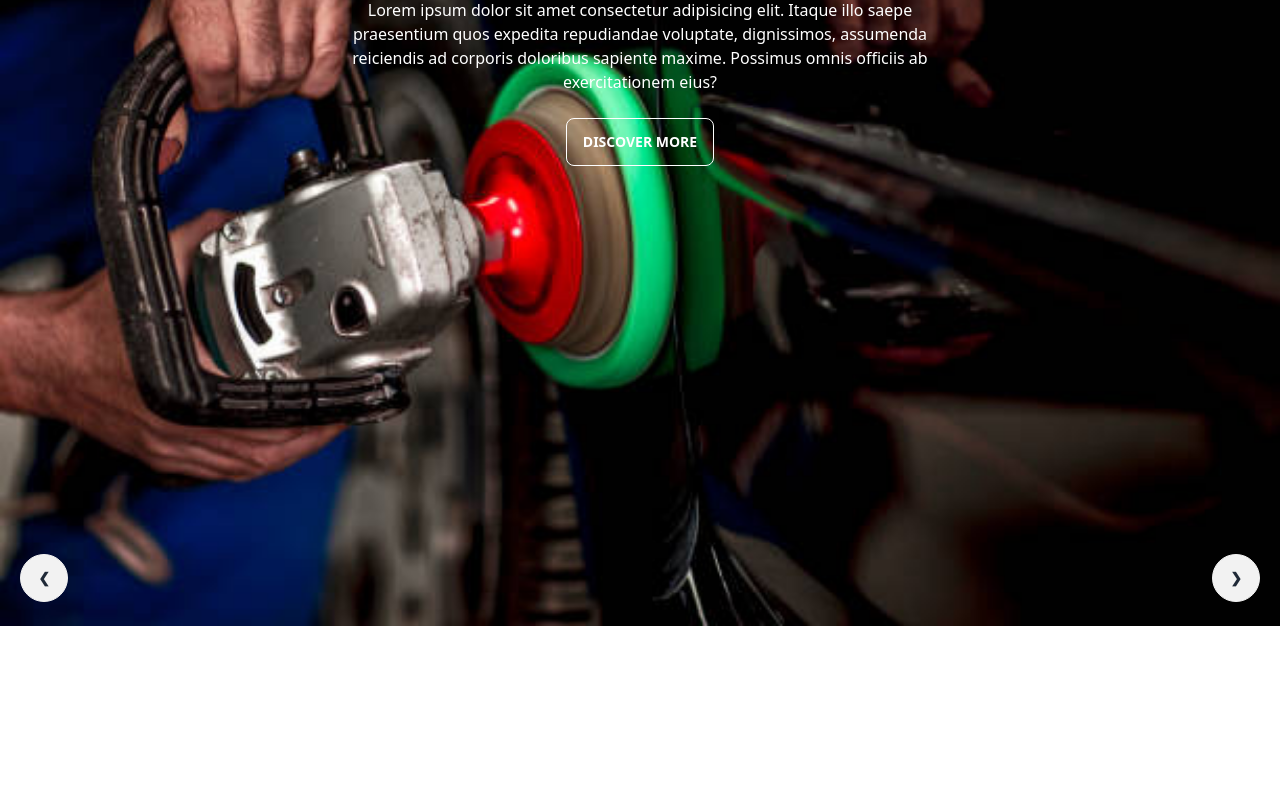
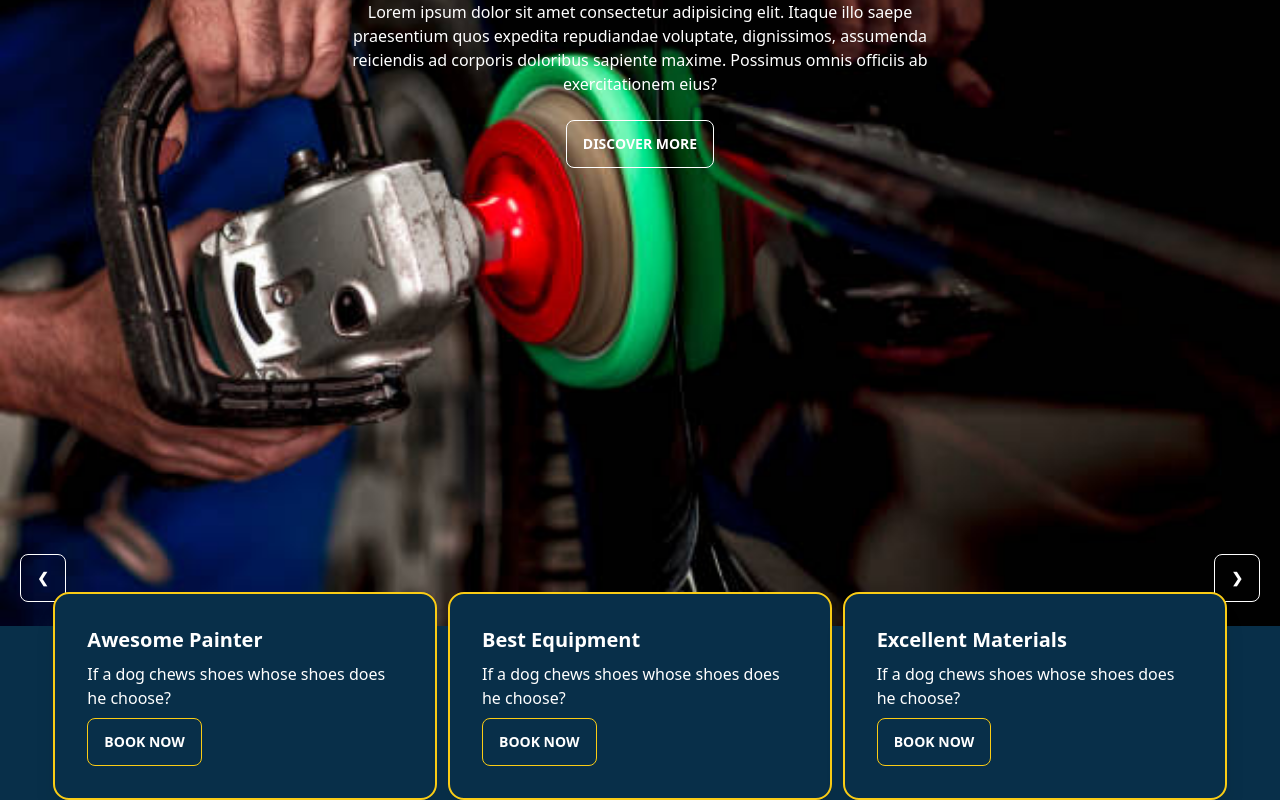
Before and after one commit to Shahriar090/car-painting-workshop-client, a React (Vite) app: page / in a window 1280 px wide. Shown: the part 435-1235 px from the top of the page. Before the commit the page ends 1067 px from the top, so only its background shows below. Built offline with nearby package versions, Linux system fonts and the light colour scheme.

Commit message:
Added short description

```diff
--- a/package.json
+++ b/package.json
@@ -14,6 +14,7 @@
     "match-sorter": "^6.3.1",
     "react": "^18.2.0",
     "react-dom": "^18.2.0",
+    "react-icons": "^4.10.1",
     "react-router-dom": "^6.14.2",
     "sort-by": "^1.2.0"
   },
--- a/src/Pages/Home/Home/Home.jsx
+++ b/src/Pages/Home/Home/Home.jsx
@@ -1,10 +1,12 @@
 import React from 'react';
 import Slider from '../Slider/Slider';
+import ShortDescription from '../ShortDescription/ShortDescription';
 
 const Home = () => {
     return (
         <div>
             <Slider></Slider>
+            <ShortDescription></ShortDescription>
         </div>
     );
 };
--- /dev/null
+++ b/src/Pages/Home/ShortDescription/ShortDescription.jsx
@@ -0,0 +1,41 @@
+import React from "react";
+
+
+const ShortDescription = () => {
+  return (
+    <div className=" bg-sky-950 grid grid-cols-1 lg:grid-cols-3 px-12 -mt-10">
+        {/* card 01 */}
+      <div className="card w-96 bg-sky-950 text-white shadow-xl border-2 border-yellow-400 mx-auto">
+        <div className="card-body">
+          <h2 className="card-title">Awesome Painter</h2>
+          <p>If a dog chews shoes whose shoes does he choose?</p>
+          <div className="card-actions justify-start">
+            <button className="btn btn-outline text-white border-yellow-400 hover:bg-sky-700">Book Now</button>
+          </div>
+        </div>
+      </div>
+        {/* card 02 */}
+      <div className="card w-96 bg-sky-950 text-white shadow-xl border-2 border-yellow-400 mx-auto">
+        <div className="card-body">
+          <h2 className="card-title">Best Equipment</h2>
+          <p>If a dog chews shoes whose shoes does he choose?</p>
+          <div className="card-actions justify-start">
+            <button className="btn btn-outline text-white border-yellow-400 hover:bg-sky-700">Book Now</button>
+          </div>
+        </div>
+      </div>
+        {/* card 03 */}
+      <div className="card w-96 bg-sky-950 text-white shadow-xl border-2 border-yellow-400 mx-auto">
+        <div className="card-body">
+          <h2 className="card-title">Excellent Materials</h2>
+          <p>If a dog chews shoes whose shoes does he choose?</p>
+          <div className="card-actions justify-start">
+            <button className="btn btn-outline text-white border-yellow-400 hover:bg-sky-700">Book Now</button>
+          </div>
+        </div>
+      </div>
+    </div>
+  );
+};
+
+export default ShortDescription;
--- a/src/Pages/Home/Slider/Slider.jsx
+++ b/src/Pages/Home/Slider/Slider.jsx
@@ -9,17 +9,17 @@ const Slider = () => {
       <div id="slide1" className="carousel-item relative w-full">
         <img src={sliderImgOne} className="w-full" />
         <div className="absolute flex  transform -translate-y-1/2 left-5 right-5 bottom-0 justify-between">
-          <a href="#slide4" className="btn btn-circle">
+          <a href="#slide4" className="btn btn-outline text-white hover:bg-sky-700">
             ❮
           </a>
-          <a href="#slide2" className="btn btn-circle">
+          <a href="#slide2" className="btn btn-outline text-white hover:bg-sky-700">
             ❯
           </a>
         </div>
         {/* slider one texts */}
         <div className="absolute text-center  top-1/4 left-1/2 transform -translate-x-1/2 -translate-y-1/2">
           <div className="">
-            <h3 className="text-2xl font-semibold text-orange-600 mb-8">
+            <h3 className="text-3xl font-semibold text-orange-600 mb-8">
               GLITZ PAINT WORKSHOP
             </h3>
             <h1 className="text-white text-5xl font-bold mb-8">
@@ -31,7 +31,9 @@ const Slider = () => {
               dignissimos, assumenda reiciendis ad corporis doloribus sapiente
               maxime. Possimus omnis officiis ab exercitationem eius?
             </p>
-            <button className="btn btn-outline text-white hover:bg-sky-700 mt-6">Discover More</button>
+            <button className="btn btn-outline text-white hover:bg-orange-600 mt-6">
+              Discover More
+            </button>
           </div>
         </div>
       </div>
@@ -41,16 +43,15 @@ const Slider = () => {
           <div className="absolute inset-0 bg-gradient-to-tl from-black to-transparent"></div>
           <img src={sliderImgTwo} className="w-full" />
           <div className="absolute flex justify-between transform -translate-y-1/2 left-5 right-5 bottom-0">
-          <a href="#slide1" className="btn btn-circle">
+            <a href="#slide1" className="btn btn-outline text-white hover:bg-sky-700">
               ❮
             </a>
-          <a href="#slide3" className="btn btn-circle">
+            <a href="#slide3" className="btn btn-outline text-white hover:bg-sky-700">
               ❯
             </a>
           </div>
           {/* slider two texts */}
           <div className="absolute text-center top-1/2 left-1/2 transform -translate-x-1/2 -translate-y-1/2">
-
             <h3 className="text-3xl font-semibold text-white mb-8">
               GLITZ PAINT <span className="text-sky-700">WORKSHOP</span>
             </h3>
@@ -63,7 +64,9 @@ const Slider = () => {
               dignissimos, assumenda reiciendis ad corporis doloribus sapiente
               maxime. Possimus omnis officiis ab exercitationem eius?
             </p>
-          <button className="btn btn-outline text-white hover:bg-sky-700 mt-6">Discover More</button>
+            <button className="btn btn-outline text-white hover:bg-sky-700 mt-6">
+              Discover More
+            </button>
           </div>
         </div>
       </div>
@@ -73,17 +76,17 @@ const Slider = () => {
           <div className="absolute inset-0 bg-gradient-to-tr from-black to-transparent"></div>
           <img src={sliderImgThree} className="w-full" />
           <div className="absolute flex justify-between transform -translate-y-1/2 left-5 right-5 bottom-0">
-          <a href="#slide2" className="btn btn-circle">
+            <a href="#slide2" className="btn btn-outline text-white hover:bg-sky-700">
               ❮
             </a>
-          <a href="#slide4" className="btn btn-circle">
+            <a href="#slide4" className="btn btn-outline text-white hover:bg-sky-700">
               ❯
             </a>
           </div>
           {/* slider three texts */}
           <div className="absolute text-center  top-1/2 left-1/2 transform -translate-x-1/2 -translate-y-1/2">
             <div className="">
-            <h3 className="text-2xl font-semibold text-orange-600 mb-8">
+              <h3 className="text-3xl font-semibold text-orange-600 mb-8">
                 GLITZ PAINT WORKSHOP
               </h3>
               <h1 className="text-white text-5xl font-bold mb-8">
@@ -95,7 +98,9 @@ const Slider = () => {
                 dignissimos, assumenda reiciendis ad corporis doloribus sapiente
                 maxime. Possimus omnis officiis ab exercitationem eius?
               </p>
-            <button className="btn btn-outline text-white hover:bg-sky-700 mt-6">Discover More</button>
+              <button className="btn btn-outline text-white hover:bg-orange-600 mt-6">
+                Discover More
+              </button>
             </div>
           </div>
         </div>
@@ -105,13 +110,6 @@ const Slider = () => {
 };
 
 export default Slider;
-
-
-
-
-
-
-
 
 <div id="slide2" className="carousel-item relative w-full">
   <div className="relative w-full h-full">
@@ -134,11 +132,11 @@ export default Slider;
         REPAINT YOUR CAR TO THE NEXT LEVEL
       </h1>
       <p className="text-white">
-        Lorem ipsum dolor sit amet consectetur adipisicing elit. Itaque
-        illo saepe praesentium quos expedita repudiandae voluptate,
-        dignissimos, assumenda reiciendis ad corporis doloribus sapiente
-        maxime. Possimus omnis officiis ab exercitationem eius?
+        Lorem ipsum dolor sit amet consectetur adipisicing elit. Itaque illo
+        saepe praesentium quos expedita repudiandae voluptate, dignissimos,
+        assumenda reiciendis ad corporis doloribus sapiente maxime. Possimus
+        omnis officiis ab exercitationem eius?
       </p>
     </div>
   </div>
-</div>
+</div>;
```
Also changed, not shown: 1 other file (tests, documents, lock files or other folders). Lines whose indentation alone changed are shown as unchanged.
